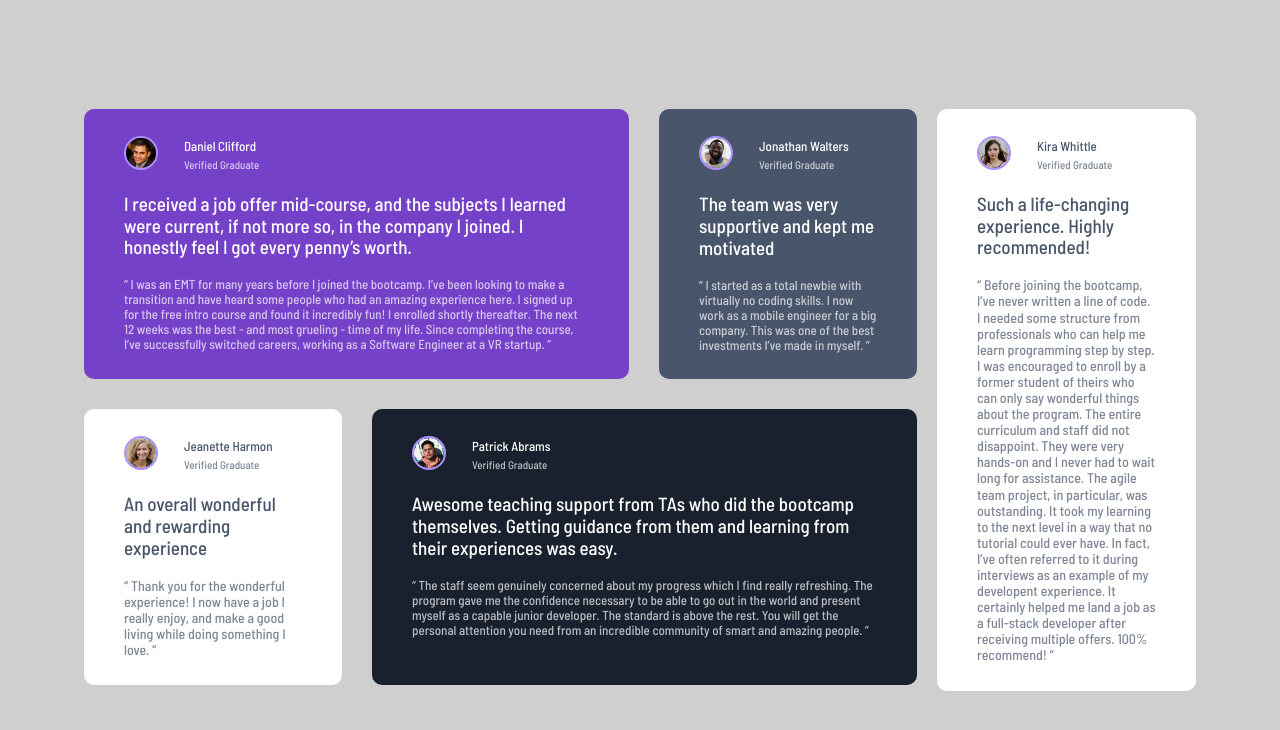
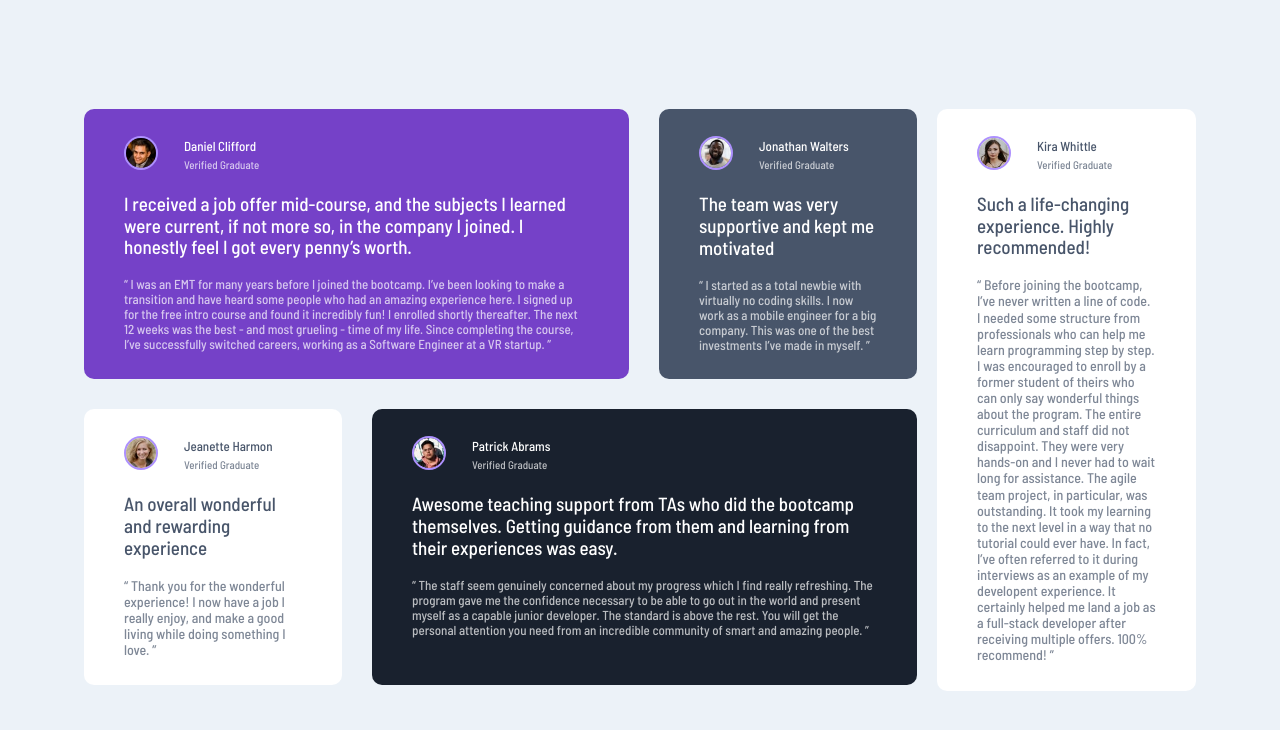
Before and after one commit to Emazs/19.testimonialsGridSection, a plain HTML site: page index.html in a window 1280 px wide. Drawn offline with Linux system fonts and the light colour scheme.

Commit message:
Cambiando fondo

```diff
--- a/style/style.css
+++ b/style/style.css
@@ -19,7 +19,7 @@ body {
     display: grid;
     place-content: center;
     height: 100vh;
-    background: var(--LightGray);
+    background: var(--LightGrayishBlue);
     font-family: var(--Barlow);
 }
 
```
